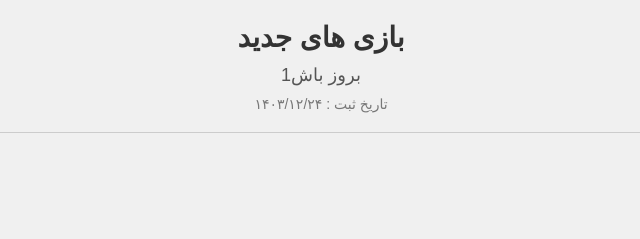
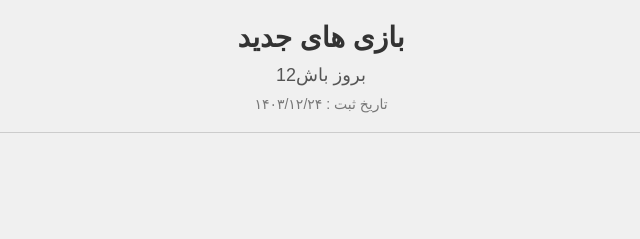
Before and after one commit to playixapp/playix1, a plain HTML site: page index.html in a window 1280 px wide. Shown: the part 353-592 px from the top of the page, 319-959 px from the left. Drawn offline with Linux system fonts and the light colour scheme; a web font is replaced by a local one.

Commit message:
Update index.html

```diff
--- a/index.html
+++ b/index.html
@@ -108,7 +108,7 @@
     <div class="content">
         <img src="https://s33.picofile.com/file/8483389992/Picsart_25_03_12_05_24_26_172.jpg" alt="عکس مربعی">
         <h1>بازی های جدید </h1>
-        <p>بروز باش1 </p>
+        <p>بروز باش12 </p>
         <p class="date">تاریخ ثبت : ۱۴٠۳/۱۲/۲۴</p>
         <hr>
     </div>
```
